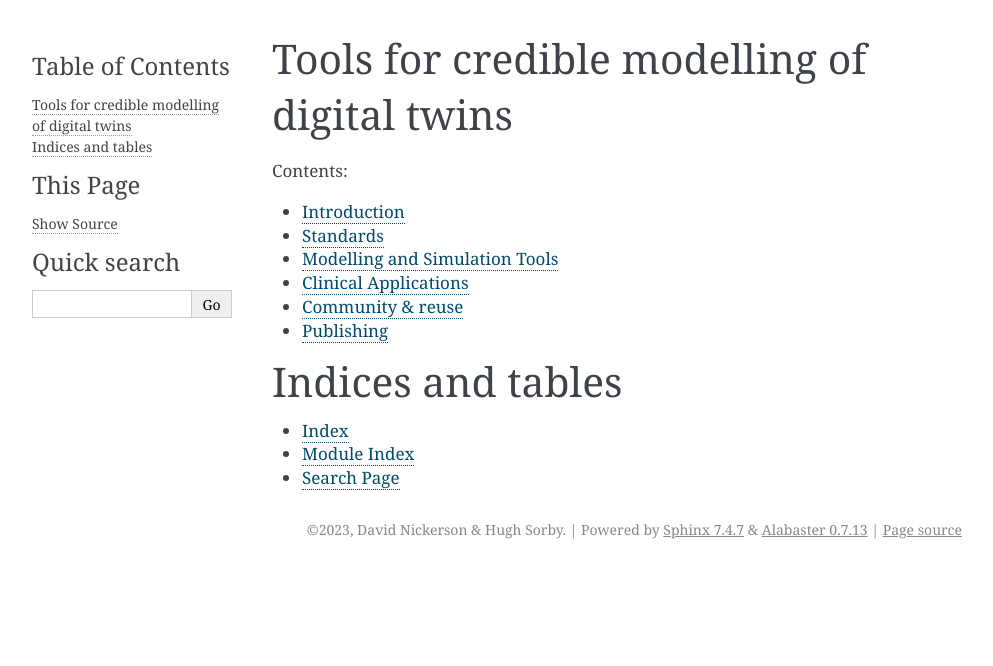
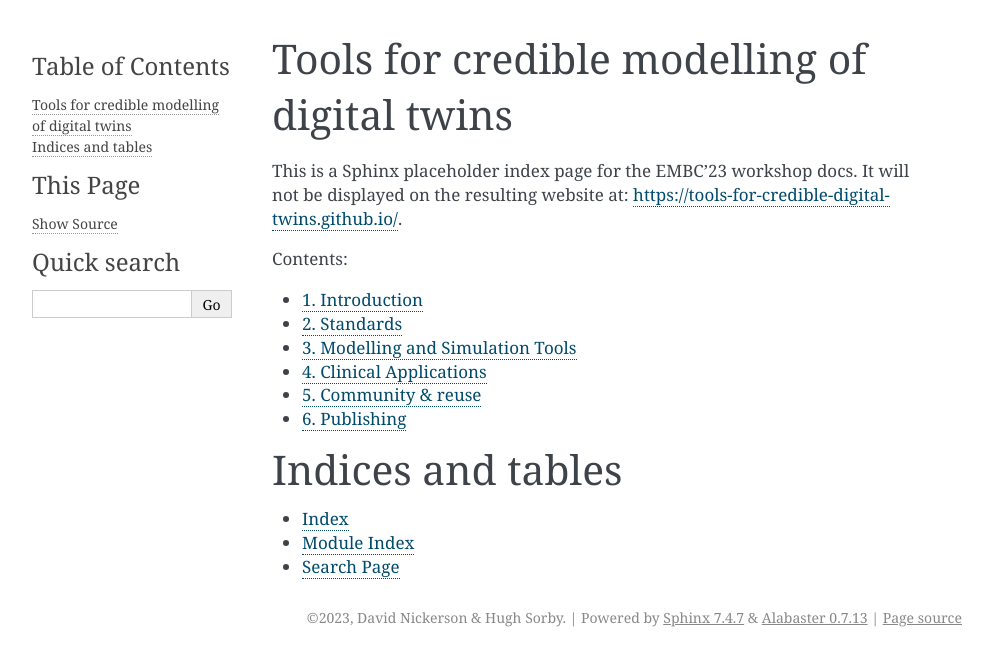
Before and after one commit to tools-for-credible-digital-twins/embc23, a Sphinx documentation site: the page built from source/index.rst, in a window 1280 px wide. Shown: the top 666 px of the page, without its empty margins (148-1141 px from the left). Built offline with Sphinx 7.4.7, drawn with Linux system fonts in a browser that asks for light colours.

```diff
--- a/source/index.rst
+++ b/source/index.rst
@@ -6,8 +6,12 @@
 Tools for credible modelling of digital twins
 =============================================
 
+This is a Sphinx placeholder index page for the EMBC'23 workshop docs.
+It will not be displayed on the resulting website at: https://tools-for-credible-digital-twins.github.io/.
+
 .. toctree::
    :maxdepth: 2
+   :numbered:
    :caption: Contents:
 
    introduction/index
```
